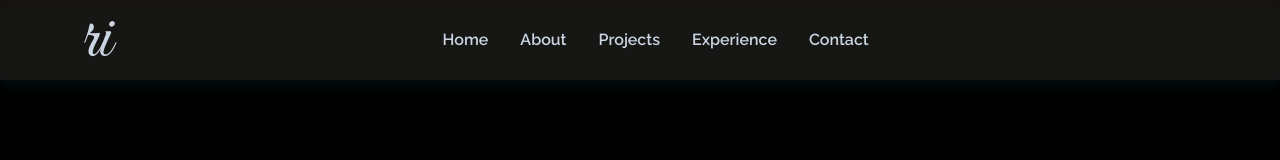
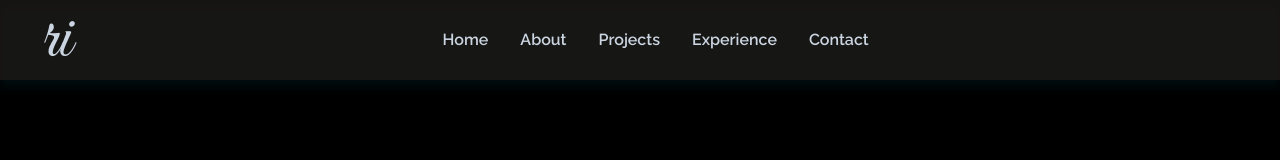
Before and after one commit to Rahmathirshad/Personal-Portfolio, a React (Vite) app: page / in a window 1280 px wide. Shown: the top 160 px of the page. Built offline with nearby package versions, Linux system fonts and the light colour scheme.

Commit message:
fixing menu icon

```diff
--- a/src/components/NavBar.jsx
+++ b/src/components/NavBar.jsx
@@ -29,7 +29,7 @@ const NavBar = () => {
   ];
 
   return (
-    <div className="flex justify-between items-center w-full h-20 px-20 text-white bg-stone-900/80 backdrop-blur fixed
+    <div className="flex justify-between items-center w-full h-20 px-10 text-white bg-stone-900/80 backdrop-blur fixed
     drop-shadow-[0px_7px_5px_rgba(8,145,178,0.1)]">
       <div>
         <Link to="home" smooth duration={500}>
```
